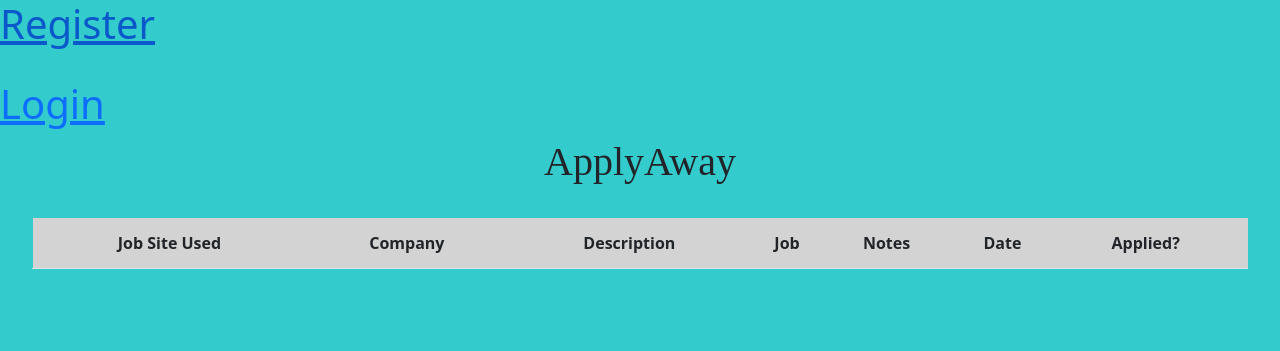
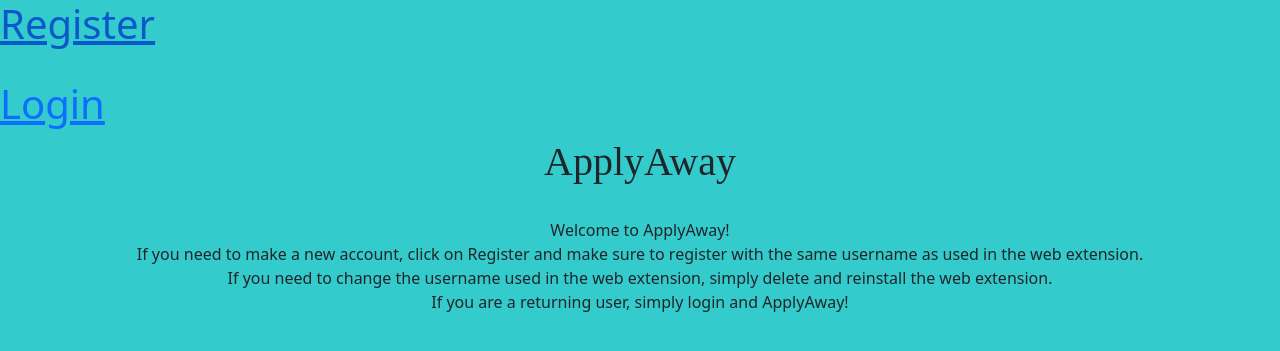
Before and after one commit to parth1175/ForFreelancer, a Django app: template demoapp/templates/demoapp/htmlcode.html in a window 1280 px wide. Shown: the top 351 px of the page. Run offline with Django 4.2, Linux system fonts and the light colour scheme; the template is opened without the code that fills it: most values are stand-ins (such as "Sample title", 1, 10 or a date in 2020); lists and menus that the app fills with data are empty.

Commit message:
Links Fixed

```diff
--- a/demoapp/templates/demoapp/htmlcode.html
+++ b/demoapp/templates/demoapp/htmlcode.html
@@ -37,11 +37,20 @@ times {
   {%endif%}
 <body style="background-color:#34cbcd;">
 <center><h1 class="text-dark"><times>ApplyAway</times></h1></center>
+<br>
 
-<br>
+{%if user.username%}
+{%else%}
+<center>Welcome to ApplyAway!<br> If you need to make a new account,
+click on Register and make sure to register with the same username as used in the web extension. <br> If you need to
+change the username used in the web extension, simply delete and reinstall the web extension.<br> If you are a returning user,
+simply login and ApplyAway!</center>
+{%endif%}
 
 	<center><table style="width:95%">
 <center>
+
+ {%if user.username %}
 
       <th style="background-color:#D3D3D3;"><center>Job Site Used</center></th>
     <th style="background-color:#D3D3D3;"><center>Company</center></th>
@@ -54,12 +63,14 @@ times {
     <th style="background-color:#D3D3D3;"><center></center></th>
 </center>
 
+        {%endif%}
 
-      {% for data in datas %}
+{% for data in datas %}
+{%if data.user == user.username %}
 
   <tr class="border">
-      {%if data.user == user.username %}
-        <td class="border border-5" style="word-break: break-all;"><center><a href="{{data.url}}">{{data.Website}}</a></center></td>
+
+        <td class="border border-5" style="word-break: break-all;"><center><a href="{{data.Url}}">{{data.Website}}</a></center></td>
         <td class="border border-5"><center>{{data.Company}}</center></td>
        <td class="border border-5" style = "width: 5%;">{{data.Description}}</td>
        <td class="border border-5"><center>{{data.Job}}</center></td>
@@ -71,10 +82,12 @@ times {
       <td><center><a href="{% url 'delete' data.id %}">Delete</a></center></td>
 
 
-        {%endif%}
+
   </tr>
+ {%endif%}
+        {% endfor %}
 
-      {% endfor %}
+
 
 
 </table>
```
